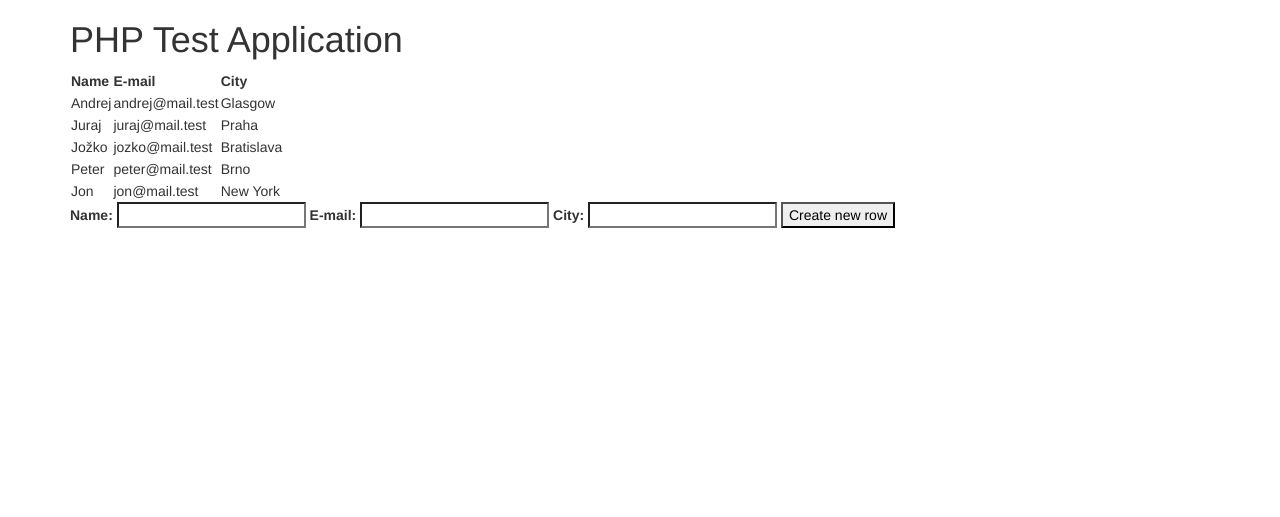
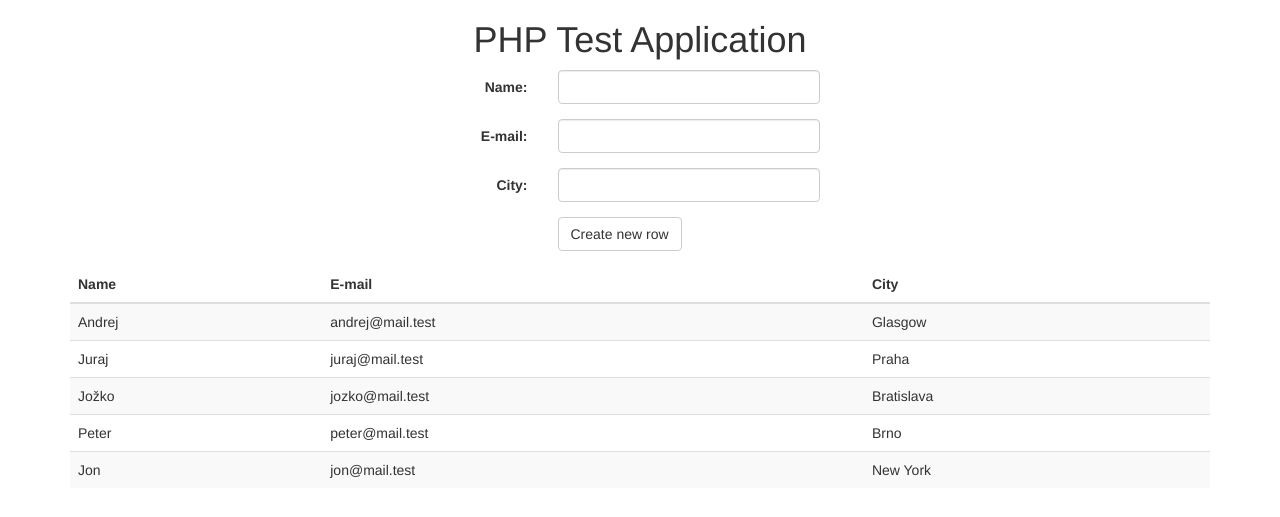
Before and after one commit to appivia/test-project-php, a PHP site: page / in a window 1280 px wide. Shown: the top 517 px of the page. Run offline with PHP 8.4, Linux system fonts and the light colour scheme; data comes from the database, SQL or seed files in the repository; data that the repository does not hold is empty.

Commit message:
Style form using bootstrap

```diff
--- a/views/index.php
+++ b/views/index.php
@@ -1,6 +1,29 @@
-<h1>PHP Test Application</h1>
+<h1 class="text-center">PHP Test Application</h1>
 
-<table>
+<div class="container-fluid">
+<form class="form-horizontal" method="post" action="create.php">
+	<div class="form-group">
+		<label class="control-label col-sm-5" for="name">Name:</label>
+		<div class="col-sm-3"><input name="name" input="text" id="name" class="form-control"/></div>
+	</div>
+
+	<div class="form-group">
+		<label class="control-label col-sm-5" for="email">E-mail:</label>
+		<div class="col-sm-3"><input name="email" type="email" input="text" id="email" class="form-control"/></div>
+	</div>
+
+	<div class="form-group">
+		<label class="control-label col-sm-5" for="city">City:</label>
+		<div class="col-sm-3"><input name="city" input="text" id="city" class="form-control"/></div>
+	</div>
+    <div class="form-group">
+		<div class="col-sm-4 col-sm-offset-5">
+			<button class="btn btn-default">Create new row</button>
+		</div>
+	</div>
+</form>
+
+<table class="table table-striped">
 	<thead>
 		<tr>
 			<th>Name</th>
@@ -18,17 +41,4 @@
 		<?php } ?>
 	</tbody>
 </table>
-
-<form method="post" action="create.php">
-
-	<label for="name">Name:</label>
-	<input name="name" input="text" id="name"/>
-
-	<label for="email">E-mail:</label>
-	<input name="email" input="text" id="email"/>
-
-	<label for="city">City:</label>
-	<input name="city" input="text" id="city"/>
-
-	<button>Create new row</button>
-</form>
+</div>
```
